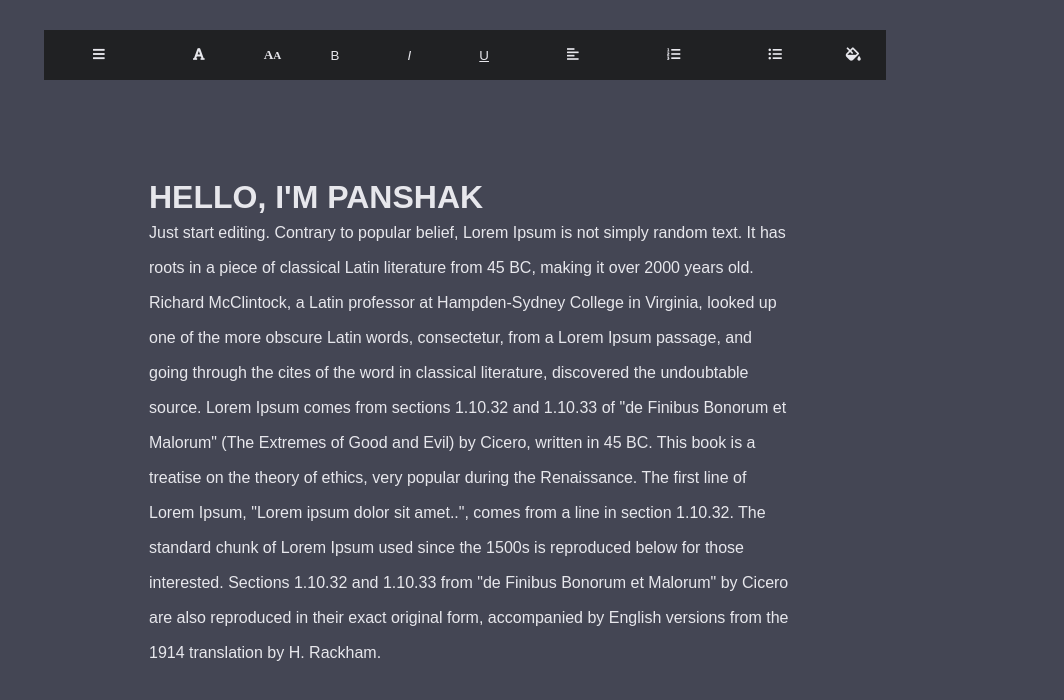
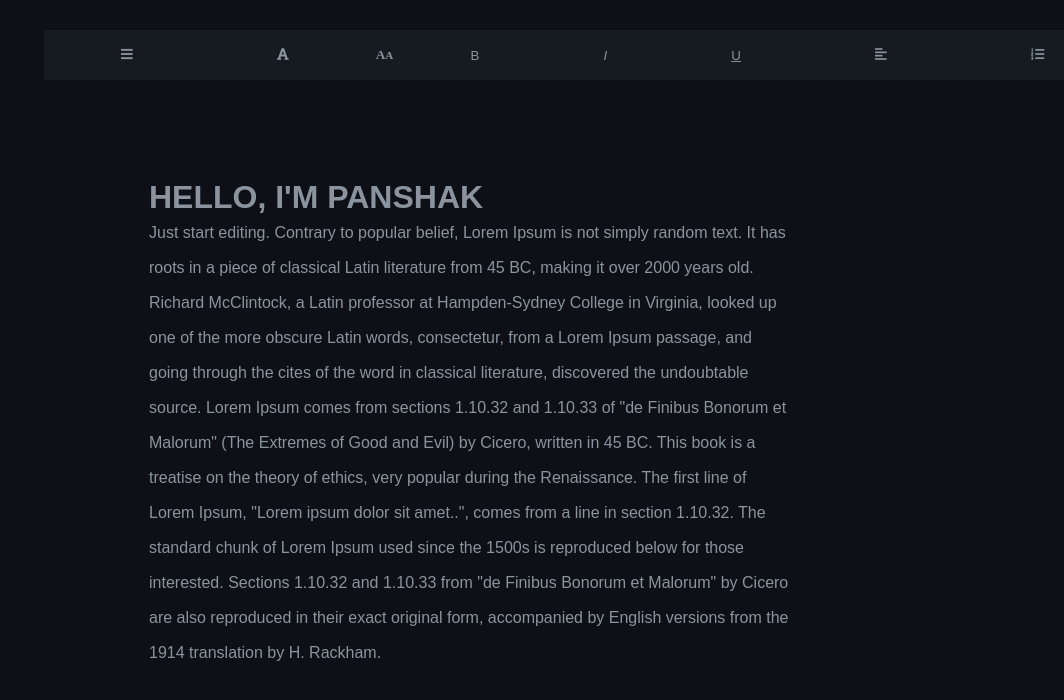
Before and after one commit to CharefSarah/Notify, a plain HTML site: page index.html in a window 1280 px wide. Shown: the whole page, without its empty margins (216-1280 px from the left). Drawn offline with Linux system fonts and the light colour scheme; a script that the page names is missing.

Commit message:
push push

```diff
--- a/assets/css/style.css
+++ b/assets/css/style.css
@@ -1,8 +1,8 @@
 :root {
-    --primary-color-light: #444654;
-    --primary-color: #202123;
+    --primary-color-light: #0D1117;
+    --primary-color: #161B22;
     --background-color: #a3a3a3;
-    --text-color: #E7E7EC;
+    --text-color: #8B949E;
     --button-bg: #40414F;
 
 }
@@ -22,6 +22,7 @@ body {
 
 div {
     outline: none;
+
 }
 
 button {
@@ -50,11 +51,12 @@ button {
     background-color: var(--primary-color);
     height: 40px;
     color: var(--text-color);
-    width: 100%;
+    width: 100vw!important;
     z-index: 1;
     margin: auto;
     padding: 5px;
     align-items: center;
+
 }
 
 
--- a/index.html
+++ b/index.html
@@ -22,7 +22,7 @@
 
   <body>
 
-    <div class="blank-header"></div>
+
     <div class="header">
       <button onclick="options('menu')"><i class="fas fa-bars"></i></button>
       <div id="menu" class="menu-options content">
```
